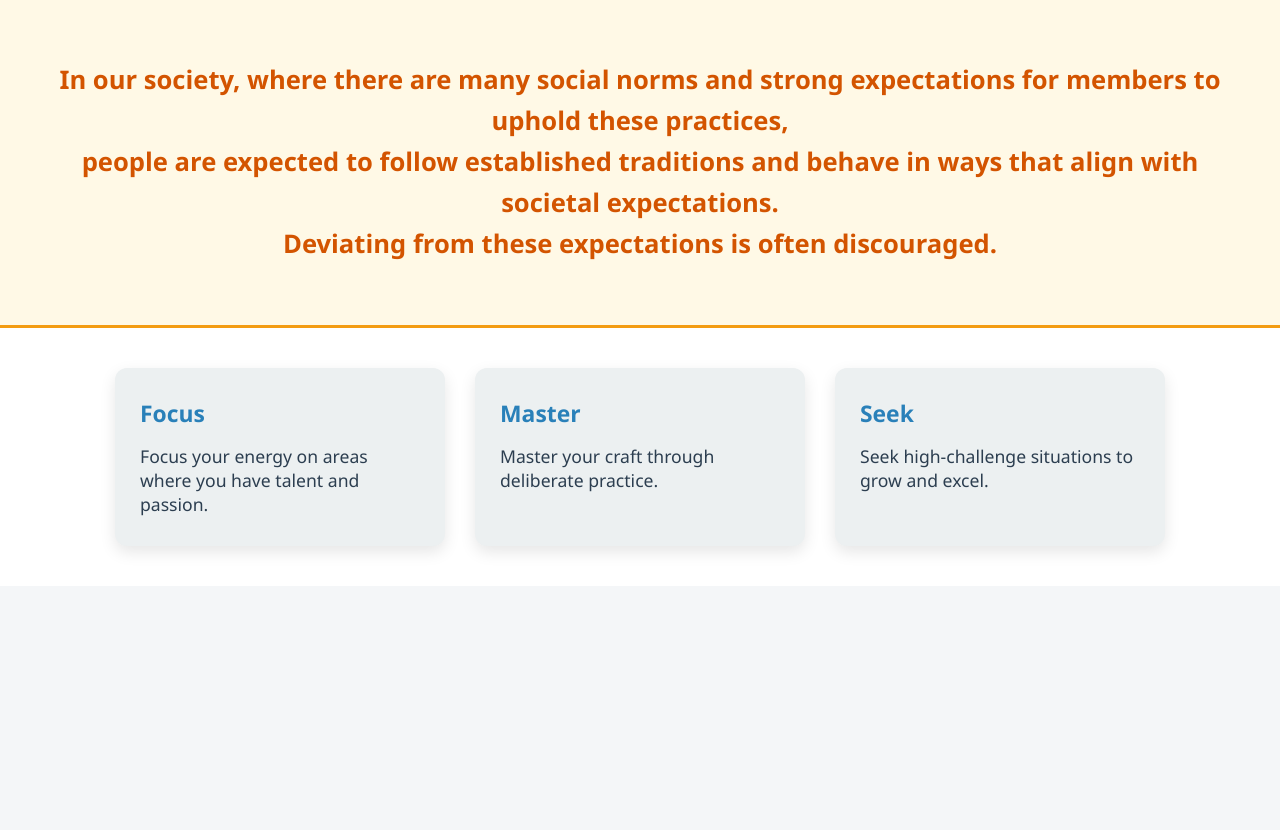
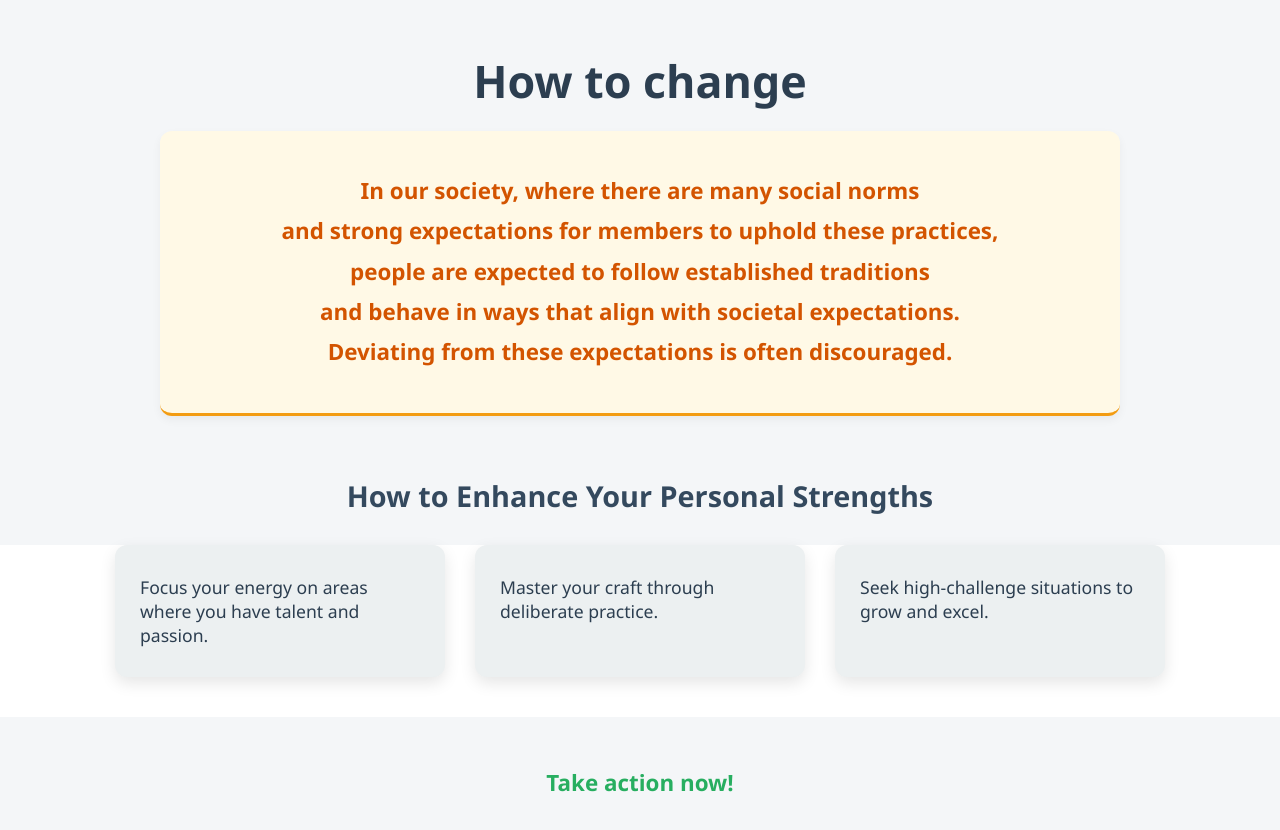
Before and after one commit to enen2/mybook, a plain HTML site: page index.html in a window 1280 px wide. Before the commit the page ends 800 px from the top, so only its background shows below. Drawn offline with Linux system fonts and the light colour scheme.

Commit message:
Update index.html

```diff
--- a/index.html
+++ b/index.html
@@ -3,7 +3,7 @@
 <head>
   <meta charset="UTF-8" />
   <meta name="viewport" content="width=device-width, initial-scale=1.0"/>
-  <title>Personal Strength</title>
+  <title>How to change</title>
   <style>
     body {
       font-family: "Segoe UI", Roboto, sans-serif;
@@ -13,22 +13,43 @@
       color: #2c3e50;
     }
 
+    .main-title {
+      text-align: center;
+      font-size: 2.8em;
+      font-weight: bold;
+      margin-top: 50px;
+      margin-bottom: 20px;
+      color: #2c3e50;
+    }
+
     .highlight-box {
       background-color: #fff9e6;
       color: #d35400;
-      padding: 60px 30px;
+      padding: 40px 30px;
       text-align: center;
-      font-size: 1.6em;
+      font-size: 1.4em;
       font-weight: 600;
-      line-height: 1.6;
+      line-height: 1.8;
       border-bottom: 3px solid #f39c12;
+      max-width: 900px;
+      margin: 0 auto 60px auto;
+      border-radius: 12px;
+      box-shadow: 0 4px 10px rgba(0,0,0,0.05);
+    }
+
+    .section-title {
+      text-align: center;
+      font-size: 1.8em;
+      font-weight: bold;
+      margin-bottom: 30px;
+      color: #34495e;
     }
 
     .cards-container {
       display: flex;
       flex-wrap: wrap;
       justify-content: center;
-      padding: 40px 20px;
+      padding: 0 20px 40px 20px;
       gap: 30px;
       background-color: #ffffff;
     }
@@ -40,50 +61,65 @@
       width: 280px;
       box-shadow: 0 6px 16px rgba(0, 0, 0, 0.1);
       font-size: 1.1em;
-      transition: transform 0.3s ease;
+      text-align: left;
     }
 
-    .card:hover {
-      transform: translateY(-5px);
-    }
-
-    .card-title {
+    .footer {
+      text-align: center;
+      font-size: 1.4em;
       font-weight: bold;
-      font-size: 1.3em;
-      margin-bottom: 15px;
-      color: #2980b9;
+      color: #27ae60;
+      margin: 50px 0;
     }
 
     @media screen and (max-width: 800px) {
+      .main-title {
+        font-size: 2em;
+        margin-top: 30px;
+      }
+
       .highlight-box {
-        font-size: 1.3em;
-        padding: 50px 20px;
+        font-size: 1.2em;
+        padding: 30px 20px;
+      }
+
+      .section-title {
+        font-size: 1.5em;
+      }
+
+      .footer {
+        font-size: 1.2em;
       }
     }
   </style>
 </head>
 <body>
 
+  <div class="main-title">How to change</div>
+
   <div class="highlight-box">
-    In our society, where there are many social norms and strong expectations for members to uphold these practices,<br>
-    people are expected to follow established traditions and behave in ways that align with societal expectations.<br>
+    In our society, where there are many social norms<br>
+    and strong expectations for members to uphold these practices,<br>
+    people are expected to follow established traditions<br>
+    and behave in ways that align with societal expectations.<br>
     Deviating from these expectations is often discouraged.
   </div>
 
+  <div class="section-title">How to Enhance Your Personal Strengths</div>
+
   <div class="cards-container">
     <div class="card">
-      <div class="card-title">Focus</div>
       Focus your energy on areas where you have talent and passion.
     </div>
     <div class="card">
-      <div class="card-title">Master</div>
       Master your craft through deliberate practice.
     </div>
     <div class="card">
-      <div class="card-title">Seek</div>
       Seek high-challenge situations to grow and excel.
     </div>
   </div>
 
+  <div class="footer">Take action now!</div>
+
 </body>
 </html>
```
